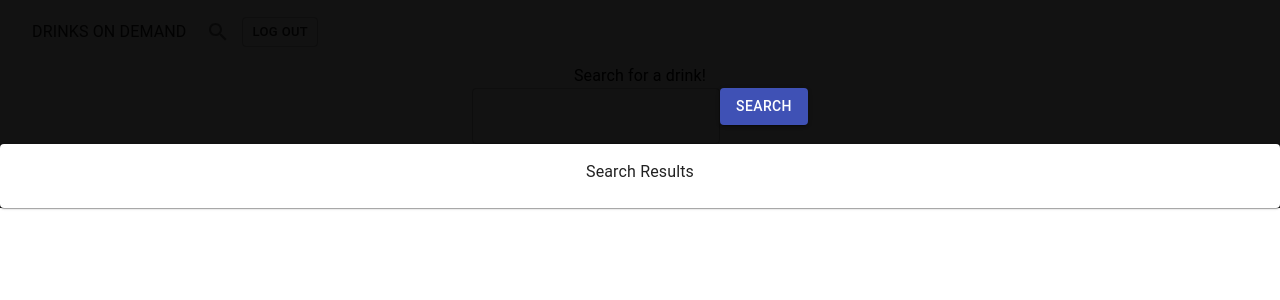
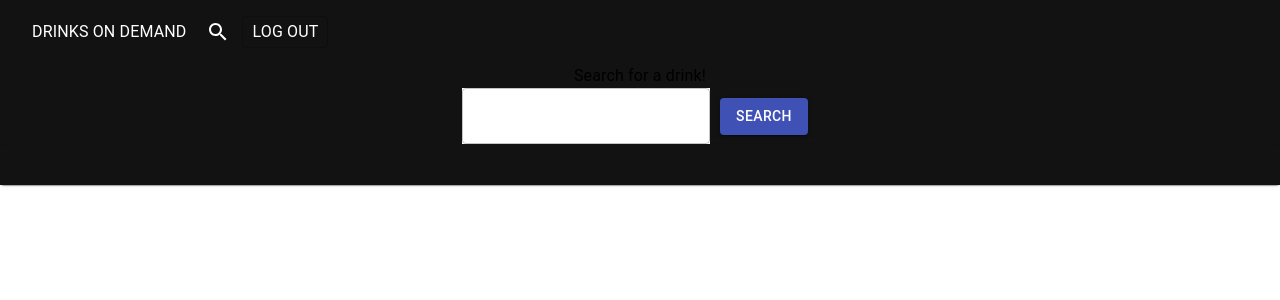
Before and after one commit to Dec2020PandA/Tyler_Nguyen_SoloProject, a React (Create React App) app in the folder client/: page /search in a window 1280 px wide. Shown: the top 300 px of the page. Built offline with nearby package versions, Linux system fonts and the light colour scheme.

Commit message:
styling pages

```diff
--- a/client/src/components/DrinkDetail.js
+++ b/client/src/components/DrinkDetail.js
@@ -3,9 +3,7 @@ import axios from "axios";
 import SubmitButton from "./SubmitButton";
 import Modal from "@material-ui/core/Modal";
 import Grid from "@material-ui/core/Grid";
-
 import { navigate } from "@reach/router";
-import Header from "../components/Header";
 
 function DrinkModal(props) {
   const { drink } = props;
@@ -34,9 +32,8 @@ function DrinkModal(props) {
 
   return (
     <div>
-      <Header />
       <div onClick={handleOpen}>
-        <Grid container direction="column" style={{ width: 200 }}>
+        <Grid container direction="column" style={{ width: 200, margin: 15}}>
           <img src={drink.strDrinkThumb + "/preview"} alt={"blue"} />
           {drink.strDrink}
         </Grid>
--- a/client/src/components/Header.js
+++ b/client/src/components/Header.js
@@ -1,4 +1,5 @@
 import React, { useState } from "react";
+import "../App.css";
 import axios from "axios";
 
 import Toolbar from "@material-ui/core/Toolbar";
@@ -7,11 +8,19 @@ import IconButton from "@material-ui/core/IconButton";
 import SearchIcon from "@material-ui/icons/Search";
 import Typography from "@material-ui/core/Typography";
 import Snackbar from "@material-ui/core/Snackbar";
-
+import Divider from "@material-ui/core/Divider";
 import { navigate } from "@reach/router";
 import Alert from "@material-ui/lab/Alert";
 
+import { makeStyles } from "@material-ui/core/styles";
+const useStyles = makeStyles({
+  text: {
+    color: "white",
+  },
+});
+
 function Header(props) {
+  const classes = useStyles();
   const [open, setOpen] = useState(false);
 
   const handleClick = () => {
@@ -40,7 +49,7 @@ function Header(props) {
             navigate("/dashboard");
           }}
         >
-          <Typography>Drinks on Demand</Typography>
+          <Typography className={classes.text}>Drinks on Demand</Typography>
         </Button>
 
         <IconButton
@@ -48,7 +57,7 @@ function Header(props) {
             navigate("/search");
           }}
         >
-          <SearchIcon />
+          <SearchIcon className={classes.text} />
         </IconButton>
         <Button
           onClick={() => {
@@ -57,7 +66,7 @@ function Header(props) {
           variant="outlined"
           size="small"
         >
-          Log out
+          <Typography className={classes.text}>Log out</Typography>
         </Button>
       </Toolbar>
       <Snackbar open={open} autoHideDuration={6000} onClose={handleClose}>
--- a/client/src/components/SearchResults.js
+++ b/client/src/components/SearchResults.js
@@ -12,10 +12,9 @@ function SearchResults(props) {
 
   return (
     <div>
-      <Card>
+      <Card style={{ backgroundColor: "#121212" }}>
         <CardContent>
-          <Typography>Search Results</Typography>
-          <Grid container>
+          <Grid container style={{ width: 1000, margin: "auto" }}>
             {results
               ? results.map((drink, index) => {
                   return <DrinkDetail drink={drink} key={index} />;
--- a/client/src/components/SubmitButton.js
+++ b/client/src/components/SubmitButton.js
@@ -5,7 +5,7 @@ import Button from "@material-ui/core/Button";
 function SubmitButton(props) {
   const { buttonTitle, buttonColor } = props;
   return (
-    <Button variant='contained' type="submit" color={buttonColor}>
+    <Button variant='contained' type="submit" color={buttonColor} style={{margin: 10}}>
       {buttonTitle}
     </Button>
   );
--- a/client/src/views/DrinkSearch.js
+++ b/client/src/views/DrinkSearch.js
@@ -8,7 +8,15 @@ import SearchResults from "../components/SearchResults";
 
 import Header from "../components/Header";
 
+import { makeStyles } from "@material-ui/core/styles";
+const useStyles = makeStyles({
+  text: {
+    color: "white",
+  },
+});
+
 function DrinkSearch() {
+  const classes = useStyles();
   const onSubmitHandler = (e) => {
     e.preventDefault();
     axios
@@ -27,9 +35,11 @@ function DrinkSearch() {
       <Typography>Search for a drink!</Typography>
       <form onSubmit={onSubmitHandler}>
         <TextField
+          className={classes.text}
           variant="outlined"
           value={searchTerm}
           onInput={(e) => setSearchTerm(e.target.value)}
+          inputProps={{ style: { backgroundColor: "white" } }}
         />
         <SubmitButton buttonTitle="Search" buttonColor="primary" />
       </form>
```
Also changed, not shown: client/src/css/GlobalStyles.js (added).
